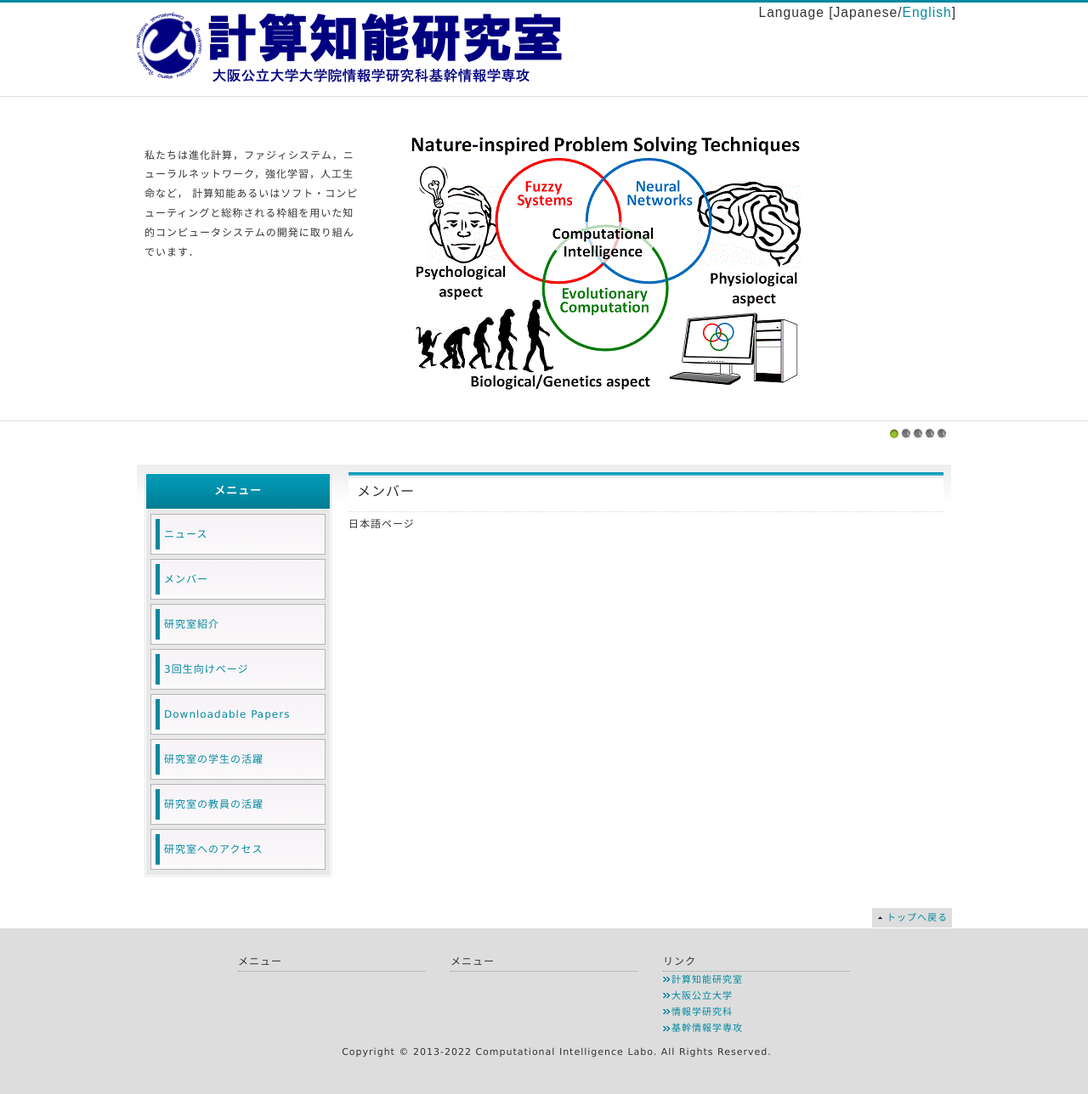
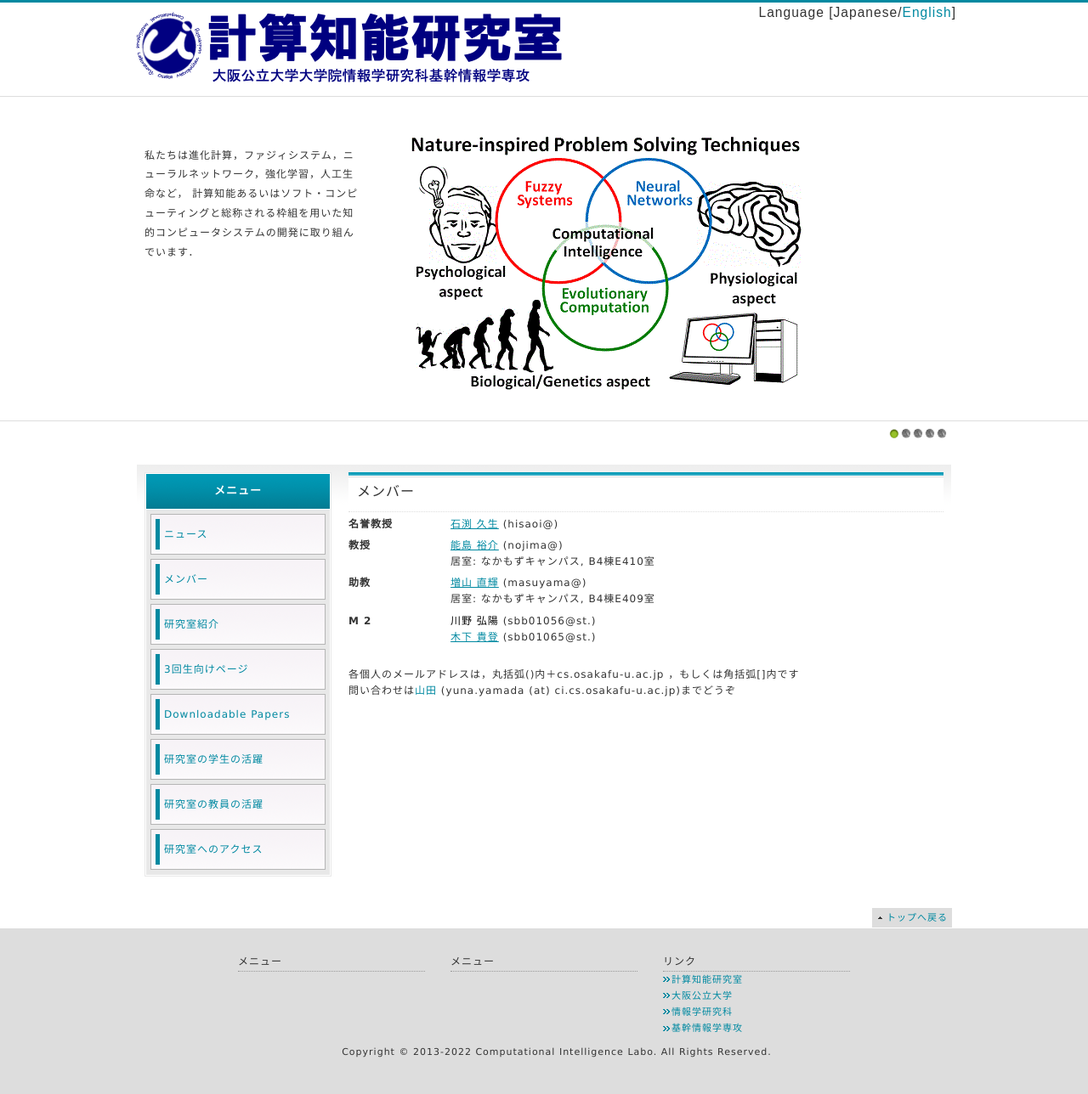
Before and after one commit to ci-labo-omu/ci-labo-omu.github.io, a Jekyll site: the page built from _pages_ja/member.html, in a window 1280 px wide. Shown: the whole page at 85% size. Built offline with Jekyll 4.4.1, drawn with Linux system fonts in a browser that asks for light colours.

Commit message:
complete

```diff
--- a/_includes/member_list_en.html
+++ b/_includes/member_list_en.html
@@ -3,7 +3,7 @@
     {% assign members = site.members | where: "position.en", pos %}
 
     {% if members and members.size != 0 %}
-        <dt><b>{{ pos }}</b></dt>
+        <dt><span><b>{{ pos }}</b></span></dt>
 
         <dd>
         {% for mem in members %}
--- /dev/null
+++ b/_includes/member_list_ja.html
@@ -0,0 +1,32 @@
+{% for position in site.data.positions %}
+{% assign pos = position.ja | default: position %}
+{% assign members = site.members | where: "position.ja", pos %}
+
+{% if members and members.size != 0 %}
+<dt><b>{{ pos }}</b></dt>
+
+<dd>
+      {% for mem in members %}
+
+      <div>
+            {% if mem.external_link and mem.external_link != '' %}
+
+            <a href="{{ mem.external_link.en }}" class="name" style="color:#0089a1;text-decoration:underline;"
+                  title="{{ mem.hiragana }}">{{ mem.name.ja }}</a> ({{ mem.email }})
+
+            {% else %}
+
+            <a href="{{ mem.url }}" class="name" title="{{ mem.hiragana }}">{{ mem.name.ja }}</a> ({{ mem.email }})
+
+            {% endif %}
+      </div>
+
+      {% if mem.room and mem.room.ja != '' %}
+      <div>
+            居室: {{ mem.room.ja }}
+      </div>
+      {% endif %}
+      {% endfor %}
+</dd>
+{% endif %}
+{% endfor %}
--- /dev/null
+++ b/_pages_ja/member.html
@@ -0,0 +1,13 @@
+---
+linked_page: /en/member
+title: メンバー
+order: 2
+---
+
+<dl class="information">
+    {% include member_list_ja.html %}
+      <br />
+      各個人のメールアドレスは，丸括弧()内＋cs.osakafu-u.ac.jp ，もしくは角括弧[]内です
+      <br />
+      問い合わせは<a href="personal/yamada/profile.php">山田</a> (yuna.yamada (at) ci.cs.osakafu-u.ac.jp)までどうぞ
+</dl>
--- a/_pages_ja/member.md
+++ /dev/null
@@ -1,7 +0,0 @@
----
-linked_page: /en/member
-title: メンバー
-order: 2
----
-
-日本語ページ
```
